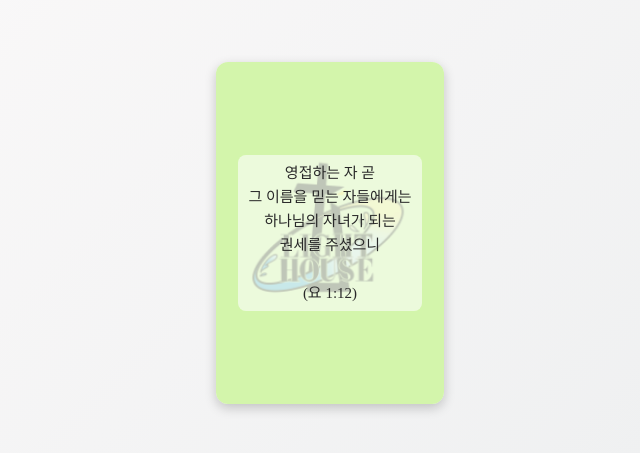
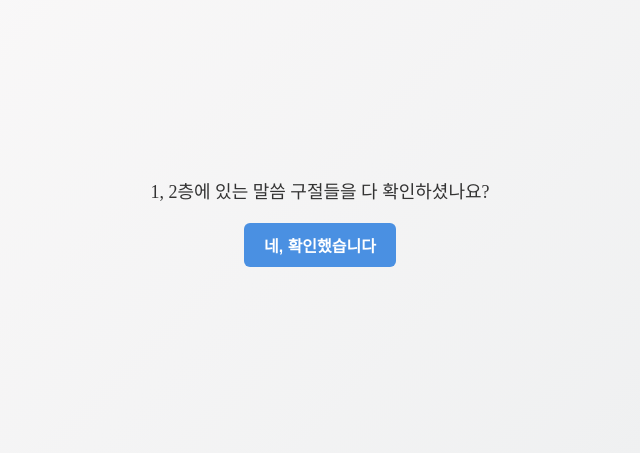
Before and after one commit to corudqls900-spec/bible-card-3, a plain HTML site: page index.html in a window 1280 px wide. Shown: the part 187-640 px from the top of the page, without its empty margins (320-960 px from the left). Drawn offline with Linux system fonts and the light colour scheme.

Commit message:
Update index.html

```diff
--- a/index.html
+++ b/index.html
@@ -13,6 +13,35 @@
       height: 100vh;
       margin: 0;
       background: linear-gradient(135deg, #fdfbfb 0%, #ebedee 100%);
+      font-family: "Times New Roman","명조체", serif;
+    }
+
+    /* 처음 나오는 질문 화면 */
+    #intro {
+      text-align: center;
+    }
+    #intro p {
+      font-size: 18px;
+      color: #333;
+      margin-bottom: 20px;
+    }
+    #intro button {
+      padding: 10px 20px;
+      font-size: 16px;
+      font-weight: bold;
+      border: none;
+      border-radius: 6px;
+      background-color: #4a90e2;
+      color: white;
+      cursor: pointer;
+    }
+    #intro button:hover {
+      background-color: #357abd;
+    }
+
+    /* 카드 */
+    #card-container {
+      display: none; /* 처음에는 숨김 */
     }
 
     .card {
@@ -45,8 +74,8 @@
       background-size: cover;
       background-position: center;
       display: flex;
-      align-items: center;   /* 세로 중앙 정렬 */
-      justify-content: center; /* 가로 중앙 정렬 */
+      align-items: center;
+      justify-content: center;
       text-align: center;
       padding: 10px;
     }
@@ -64,19 +93,18 @@
 
     /* 글자 스타일 */
     .card-text {
-      font-family: "Times New Roman","명조체", serif; /* 명조체 */
+      font-family: "Times New Roman","명조체", serif;
       font-size: 15px;
-      color: #333; /* 덜 쨍한 진회색 */
-      background: rgba(255, 255, 255, 0.6); /* 좀 더 투명한 배경 */
+      color: #333;
+      background: rgba(255, 255, 255, 0.6);
       padding: 6px 10px;
       border-radius: 8px;
       line-height: 1.6;
-      max-width: 90%; /* 너무 넓어지지 않게 */
+      max-width: 90%;
     }
     .card-front .bold-front {
-  font-weight: bold; /* 앞면 전용 굵게 */
+      font-weight: bold;
     }
-    /* 뒷면 텍스트 배경 없애기 */
     .card-back .card-text {
       background: none;
       padding: 0;
@@ -85,12 +113,20 @@
 </head>
 <body>
 
+  <!-- 처음 질문 화면 -->
+  <div id="intro">
+    <p>1, 2층에 있는 말씀 구절들을 다 확인하셨나요?</p>
+    <button onclick="showCard()">네, 확인했습니다</button>
+  </div>
+
+  <!-- 카드 화면 -->
+  <div id="card-container">
     <div class="card" id="card">
       <div class="card-inner">
         <!-- 앞면 -->
         <div class="card-face card-front">
           <div class="card-text">
-          <span class="bpld-front">영접하는 자 곧</span><br>
+            <span class="bold-front">영접하는 자 곧</span><br>
             그 이름을 믿는 자들에게는<br>
             하나님의 자녀가 되는<br>
             권세를 주셨으니<br><br>
@@ -116,8 +152,16 @@
         </div>
       </div>
     </div>
+  </div>
 
   <script>
+    // 질문 화면에서 카드 화면으로 전환
+    function showCard() {
+      document.getElementById('intro').style.display = 'none';
+      document.getElementById('card-container').style.display = 'block';
+    }
+
+    // 카드 클릭 시 회전
     const card = document.getElementById('card');
     card.addEventListener('click', () => card.classList.toggle('flipped'));
   </script>
```
Lines whose indentation alone changed are shown as unchanged.
